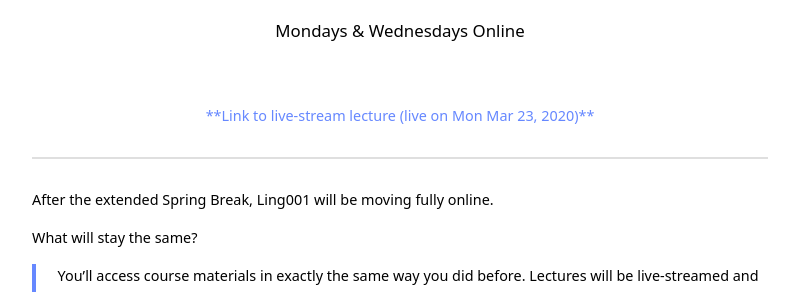
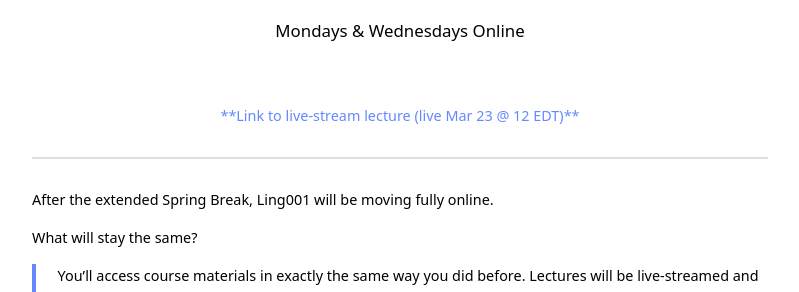
Before and after one commit to kschuler/ling001, a Jekyll site: the page built from index.md, in a window 1280 px wide and 900 px high. Shown: the part 220-512 px from the top of the window, without its empty margins (240-1039 px from the left). Built offline with Jekyll 4.4.1, drawn with Linux system fonts in a browser that asks for light colours.

Commit message:
Update index.md

```diff
--- a/index.md
+++ b/index.md
@@ -6,7 +6,7 @@ title: LING 1
 <h2 align="center">Spring 2020 Updated Online Syllabus</h2>
 <h3 align="center">Mondays & Wednesdays <b>Online</b></h3>
 <br>
-<h4 align="center"><a href="https://upenn.hosted.panopto.com/Panopto/Pages/Viewer.aspx?id=1510920a-ee03-420e-a052-ab8500f20464"><b>**Link to live-stream lecture (live on Mon Mar 23, 2020)**</b></a></h4>
+<h4 align="center"><a href="https://upenn.hosted.panopto.com/Panopto/Pages/Viewer.aspx?id=1510920a-ee03-420e-a052-ab8500f20464"><b>**Link to live-stream lecture (live Mar 23 @ 12 EDT)**</b></a></h4>
 
 
 <hr>
```
